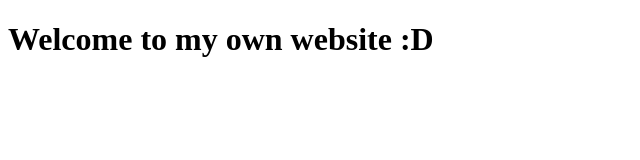
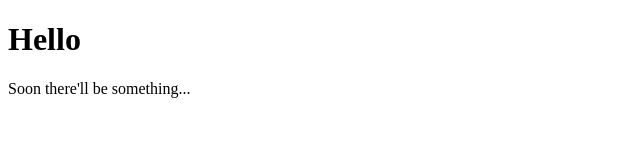
Before and after one commit to amedeo463/amedeo463.github.io, a plain HTML site: page index.html in a window 1280 px wide. Shown: the whole page, without its empty margins (0-640 px from the left). Drawn offline with Linux system fonts and the light colour scheme.

Commit message:
Update index.html

```diff
--- a/index.html
+++ b/index.html
@@ -1,6 +1,7 @@
 <!Doctype html>
 <html>
   <body>
-    <h1>Welcome to my own website :D</h1>
+    <h1>Hello</h1>
+    <p>Soon there'll be something...</p>
   </body>
 </html>
```
